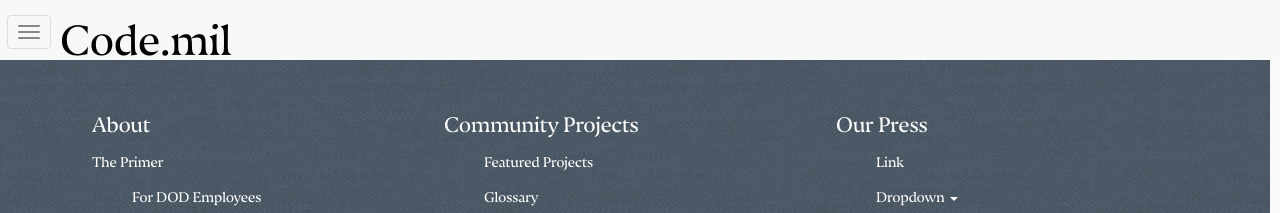
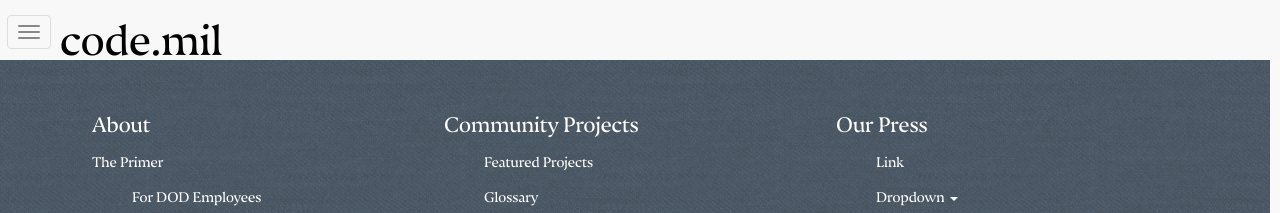
Before and after one commit to deptofdefense/code.mil.page, a Jekyll site: the page built from index.md, in a window 1280 px wide and 900 px high. Shown: the top 213 px of the window. Built offline with Jekyll 4.4.1, drawn with Linux system fonts in a browser that asks for light colours; our own code applies the rules of GitHub Pages for plain Markdown files.

Commit message:
Fix a font size

```diff
--- a/_layouts/default.html
+++ b/_layouts/default.html
@@ -24,7 +24,7 @@
         <span class="icon-bar"></span>
         <span class="icon-bar"></span>
       </button>
-      <a class="brand logo" href="{% if jekyll.environment == 'staging' %}{% else %}{{ site.baseurl }}{% endif %}/">Code.mil</a>
+      <a class="brand logo" href="{% if jekyll.environment == 'staging' %}{% else %}{{ site.baseurl }}{% endif %}/">code.mil</a>
     </div>
     <div class="container-fluid row collapse in" id="bs-example-navbar-collapse-1">
       <nav class="navbar navbar-default">
@@ -89,7 +89,7 @@
     </main>
     <section class="container">
       <div class="col-sm-4 panel css3-shadow text-center" >
-        <h4>Defense Digital Service</h4>
+        <h3>Defense Digital Service</h3>
         <p>
           <a href="https://twitter.com/DefenseDigital" title="Twitter.com">
             <span><img src="{{ "/assets/twitter-64.png" | absolute_url }}" alt="Twitter.com" width="48px" /> </span>
```
